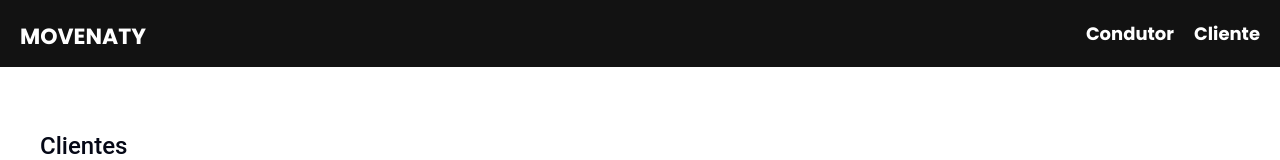
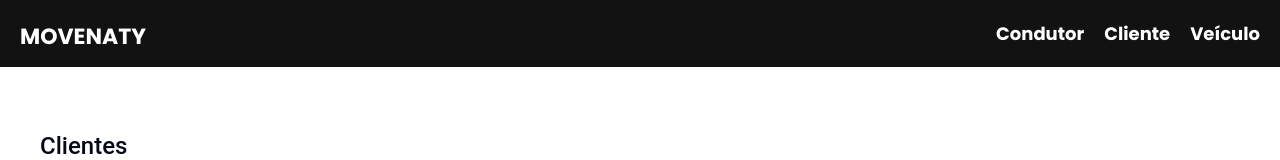
Before and after one commit to Netlonde/move-naty, a Next.js app: page /client in a window 1280 px wide. Shown: the top 160 px of the page. Built offline with nearby package versions, Linux system fonts and the light colour scheme; no server answers.

Commit message:
feat: add vehicle route to navbar

```diff
--- a/src/components/navbar/Navbar.tsx
+++ b/src/components/navbar/Navbar.tsx
@@ -19,6 +19,9 @@ export const Navbar = () => {
           <Link underline="none" href="/client">
             Cliente
           </Link>
+          <Link underline="none" href="/vehicles">
+            Veículo
+          </Link>
         </Box>
       </Container>
     </Background>
```
